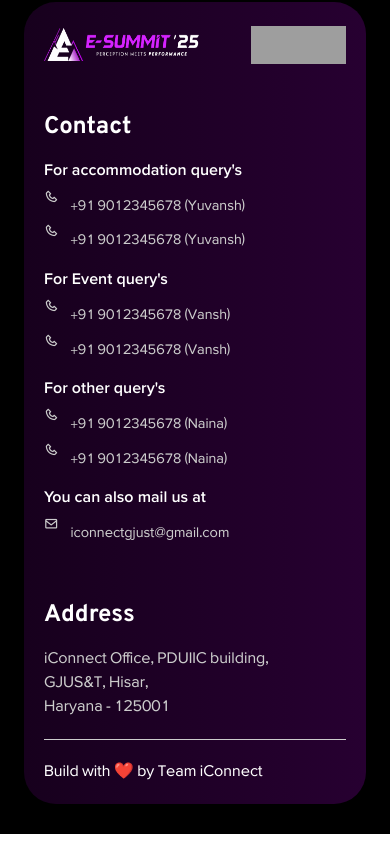
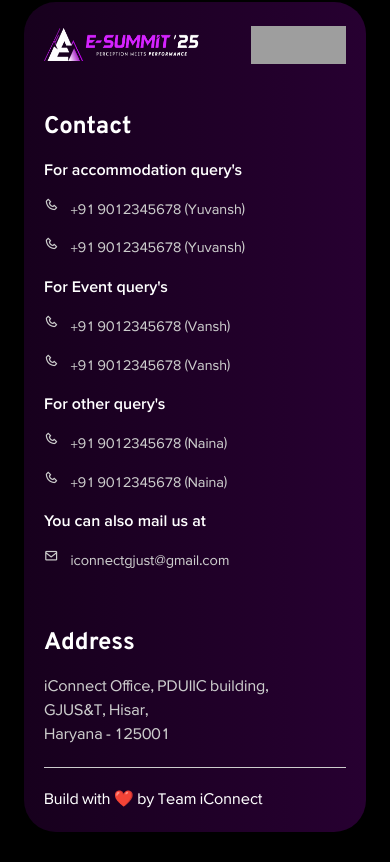
Before and after one commit to mynameisraj7/EsummitWebsite, a React (Vite) app: page / in a window 390 px wide. Shown: the part 6917-7779 px from the top of the page. Before the commit the page ends 7751 px from the top, so only its background shows below. Built offline with nearby package versions, Linux system fonts and the light colour scheme; grey boxes are pictures that could not be loaded.

Commit message:
Fixed minor changes

```diff
--- a/src/Homefooter.css
+++ b/src/Homefooter.css
@@ -89,6 +89,7 @@ line-height: 150%; /* 24px */
 
 .phonecont{
     display: flex;
+    align-items: center;
     margin-bottom: 8px;
     gap:12px;
 }
@@ -104,7 +105,7 @@ line-height: 150%; /* 24px */
 font-size: 14px;
 font-style: normal;
 font-family: "Proximasans";
-margin-top: 5px;
+margin-top: 7px;
 font-weight: 500;
 line-height: 150%;
 }
@@ -221,6 +222,7 @@ line-height: 150%; /* 24px */
     }
     .phonecont p{
         font-size: 0.9rem;
+        margin-top: 9px;
     }
     .address{
         margin-top: 48px;
```
